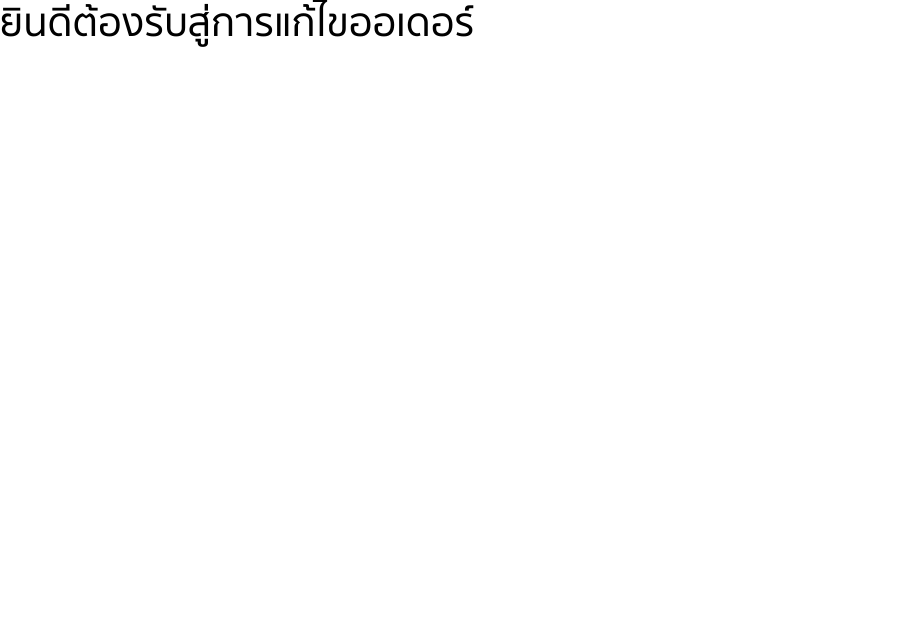
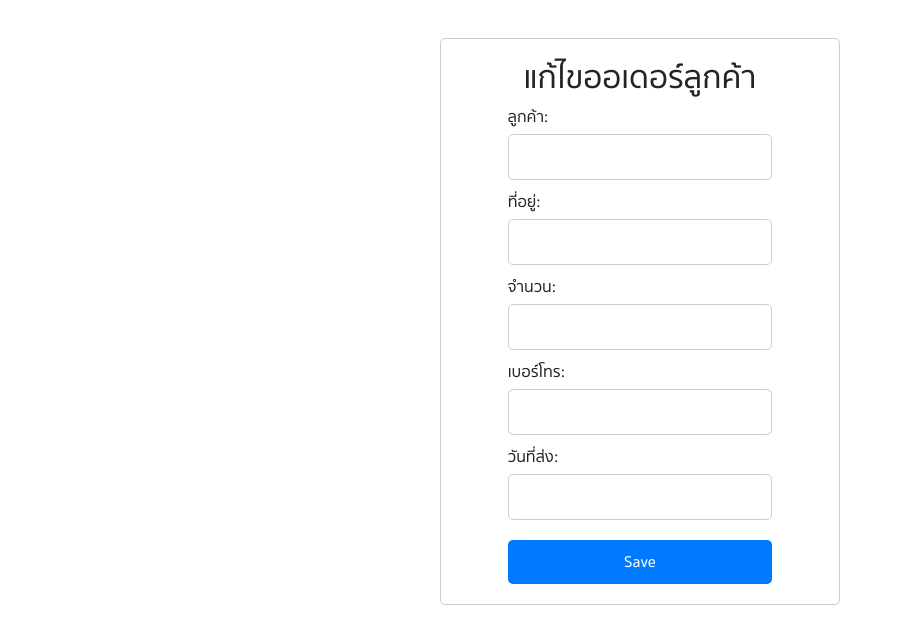
Before and after one commit to nontawit/manageOrders, a React (Create React App) app: page /edit in a window 1280 px wide. Shown: the top 644 px of the page, without its empty margins (0-902 px from the left). Built offline with nearby package versions, Linux system fonts and the light colour scheme.

Commit message:
editPage

```diff
--- a/src/Component/EditPage.css
+++ b/src/Component/EditPage.css
@@ -0,0 +1,53 @@
+
+
+.container {
+    margin-top: 1cm;
+    max-width: 400px;
+    align-items: center;
+    display: flex;
+    flex-direction: column;
+    padding: 20px;
+    border: 1px solid #ccc;
+    border-radius: 5px;
+  }
+
+  h2 {
+    text-align: center;
+  }
+
+
+
+  form {
+    display: flex;
+    flex-direction: column;
+    width: 7cm;
+  }
+
+  label {
+    margin-bottom: 10px;
+  }
+
+  input[type="text"],
+  input[type="email"],
+  input[type="password"] {
+    width: 100%;
+    padding: 10px;
+    margin-top: 5px;
+    border: 1px solid #ccc;
+    border-radius: 5px;
+  }
+
+  button[type="submit"] {
+    width: 100%;
+    padding: 10px;
+    margin-top: 10px;
+    background-color: #007bff;
+    color: #fff;
+    border: none;
+    border-radius: 5px;
+    cursor: pointer;
+  }
+
+  button[type="submit"]:hover {
+    background-color: #0056b3;
+  }
--- a/src/Component/EditPage.js
+++ b/src/Component/EditPage.js
@@ -1,12 +1,39 @@
 import React from "react";
+import { useLocation } from "react-router-dom";
+import './EditPage.css';
 
-const EditPage = () => {
+function EditPage() {
+  const location = useLocation();
+  const order = location.state && location.state.order;
+
   return (
-    <div>
-      <h1>ยินดีต้องรับสู่การแก้ไขออเดอร์</h1>
-      {/* โค้ดเพิ่มเติมสำหรับแก้ไขออเดอร์ */}
+    <div className="container">
+      <h2>แก้ไขออเดอร์ลูกค้า {order && order.cusName}</h2>
+      <form>
+        <label>
+          ลูกค้า:
+          <input type="text" value={order && order.cusName} />
+        </label>
+        <label>
+          ที่อยู่:
+          <input type="text" value={order && order.cusAddress} />
+        </label>
+        <label>
+          จำนวน:
+          <input type="text" value={order && order.orderUnit} />
+        </label>
+        <label>
+          เบอร์โทร:
+          <input type="text" value={order && order.cusPhone} />
+        </label>
+        <label>
+          วันที่ส่ง:
+          <input type="text" value={order && order.dateDelivery}/>
+        </label>
+        <button type="submit">Save</button>
+      </form>
     </div>
   );
-};
+}
 
 export default EditPage;
--- a/src/Component/Orders.js
+++ b/src/Component/Orders.js
@@ -75,7 +75,7 @@ function Orders() {
         handleFinishOrder();
       } else if (result.isDenied) {
         // Swal.fire("Changes are not saved", "", "info");
-        handleEditOrder();
+        handleEditOrder(order);
       }
     });
   }
@@ -88,10 +88,9 @@ function Orders() {
   };
 
 
-  const handleEditOrder = () => {
-    navigate("/edit"); // เปลี่ยนเส้นทางไปยัง EditPage component
+  const handleEditOrder = (order) => {
+    navigate("/edit" ,{ state: { order } }); // เปลี่ยนเส้นทางไปยัง EditPage component
   };
-
 
   const pendingOrders = orders.filter((order) => order.orderStatus === "รอดำเนินการ");
 
```
